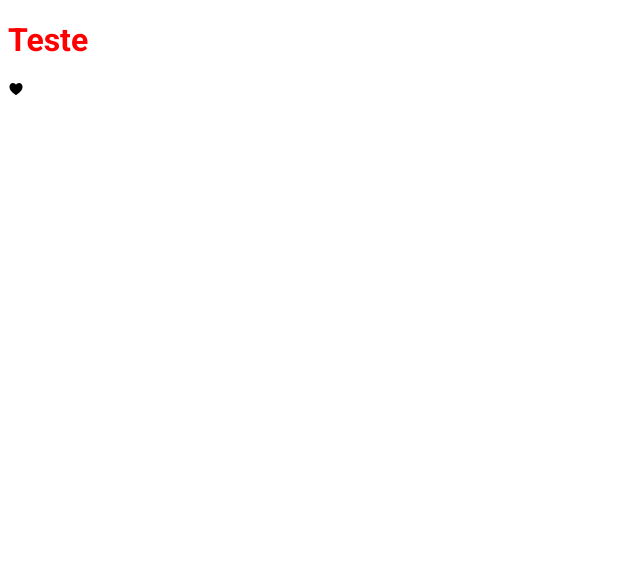
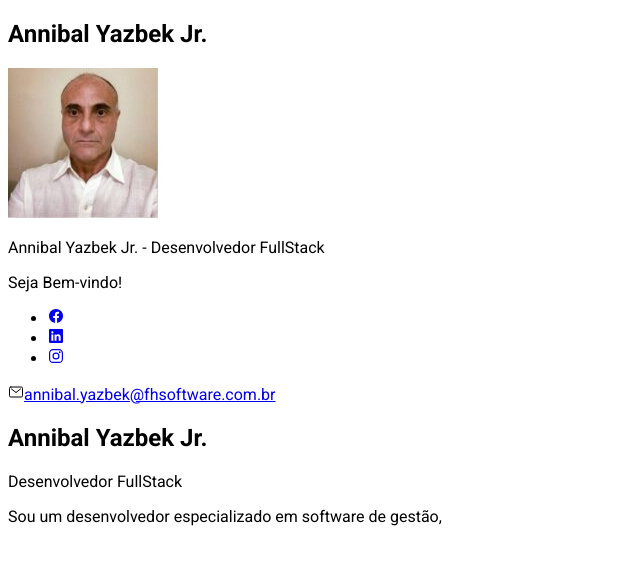
Before and after one commit to annibal-yazbek/annibal-yazbek.github.io, a plain HTML site: page index.html in a window 1280 px wide. Shown: the whole page, without its empty margins (0-640 px from the left). Drawn offline with nearby package versions, Linux system fonts and the light colour scheme.

Commit message:
atualizando index.html

```diff
--- a/css/styles.css
+++ b/css/styles.css
@@ -1,6 +1,3 @@
 * {
   font-family: "Roboto", sans-serif;
 }
-h1 {
-  color: red;
-}
--- a/index.html
+++ b/index.html
@@ -11,11 +11,36 @@
       href="https://fonts.googleapis.com/css2?family=Roboto:ital,wght@0,100..900;1,100..900&display=swap"
       rel="stylesheet"
     />
+    <!-- Dev Icon Fonts -->
+     <link rel="stylesheet" type='text/css' href="https://cdn.jsdelivr.net/gh/devicons/devicon@latest/devicon.min.css" />
+    <!-- CSS do Projeto -->
     <link rel="stylesheet" href="css/styles.css" />
   </head>
   <body>
-    <h1>Teste</h1>
-    <ion-icon name="heart"></ion-icon>
+    <main id="container">
+      <aside id="bio-contaainer">
+        <h2>Annibal Yazbek Jr.</h2>
+        <img src="img/Foto.jpeg" alt="Annibal Yazbek Jr.">
+        <p>Annibal Yazbek Jr.   -   <span class="highlight">Desenvolvedor FullStack</span> </p>
+
+        <p id="wellcome-text">Seja Bem-vindo!</p>
+        <ul id="social-container">
+        <li><a href="#" target="_blank"><ion-icon name="logo-facebook"></ion-icon></a></li>
+        <li><a href="#" target="_blank"><ion-icon name="logo-linkedin"></ion-icon></a></li>
+        <li><a href="#" target="_blank"><ion-icon name="logo-instagram"></ion-icon></a></li>
+        </ul>
+        <div id="email-container">
+          <ion-icon name="mail-outline"></ion-icon><a href="mailto:annibal.yazbek@fhsoftware.com.br">annibal.yazbek@fhsoftware.com.br</a>
+        </div>
+      </aside>
+      <section id="about-container">
+        <h1 id="name">Annibal Yazbek Jr.</h1>
+        <p id="title"><span class="highlight">Desenvolvedor FullStack</span></p>
+        <p class="description">Sou um desenvolvedor especializado em software de gestão, </p>
+
+      </section>
+    </main>
+   <!-- Ionicons -->
     <script
       type="module"
       src="https://unpkg.com/ionicons@7.1.0/dist/ionicons/ionicons.esm.js"
```
